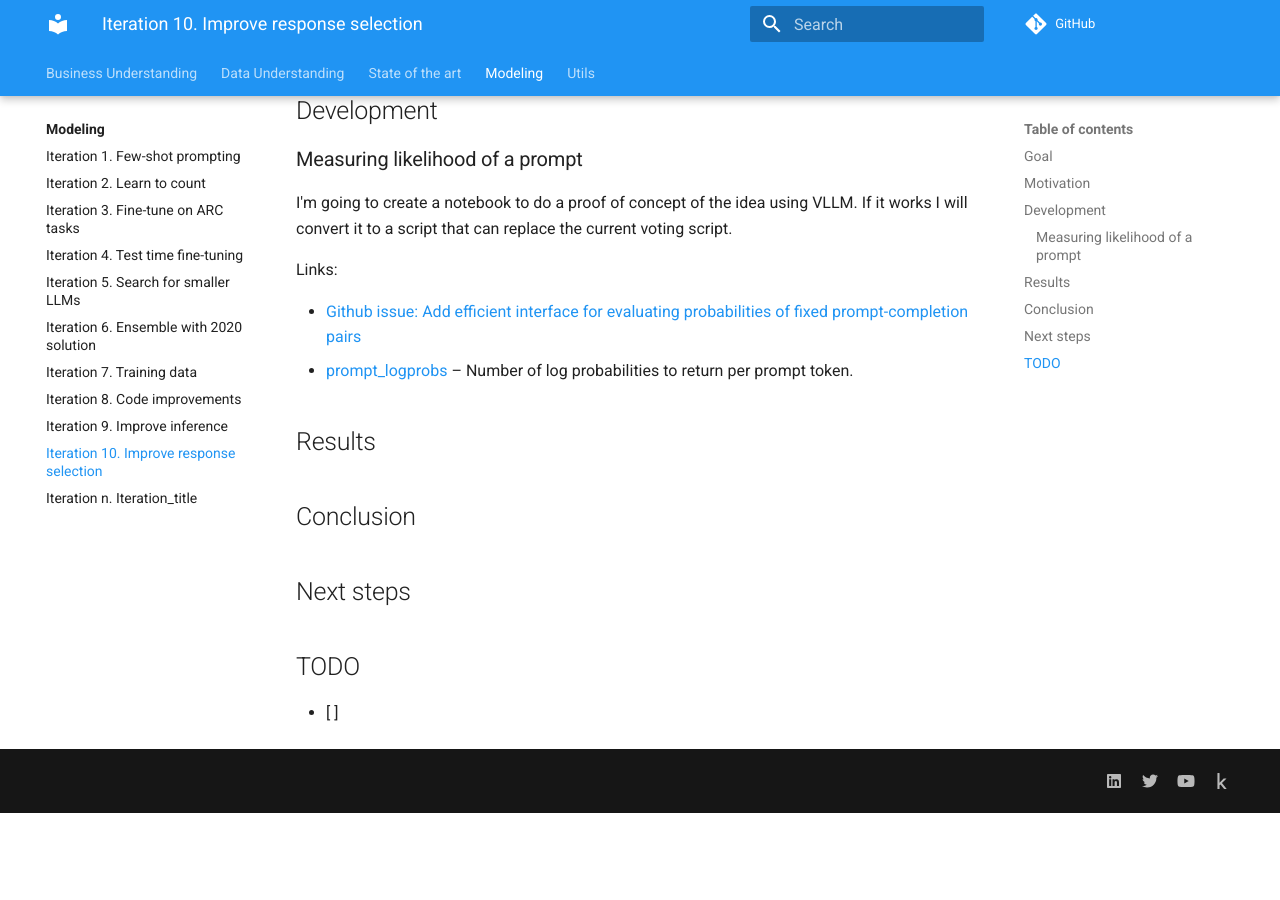
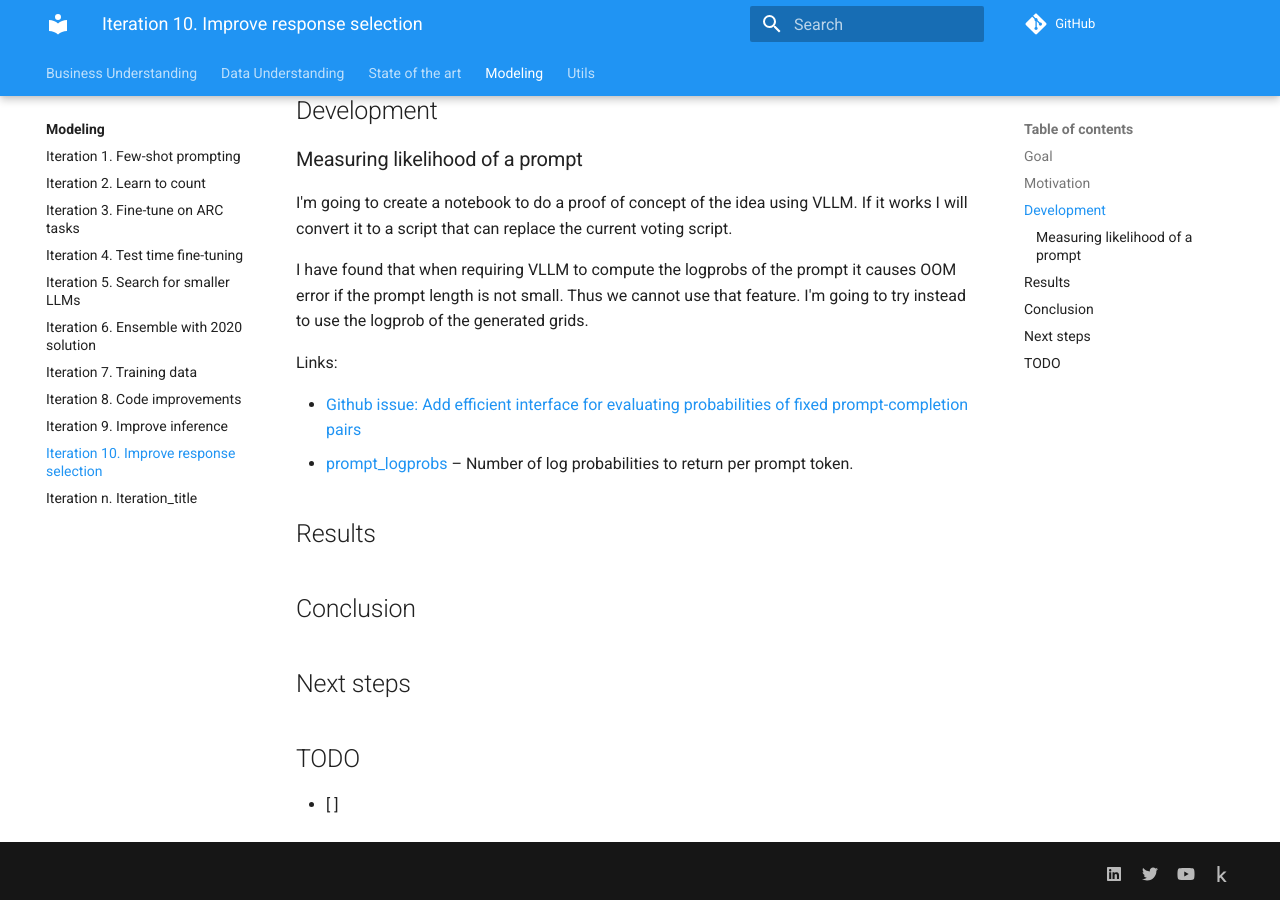
Before and after one commit to zhengjunyao-work/arc24, an MkDocs documentation site: the page built from docs/modeling/Iteration_10_improve_selection.md, in a window 1280 px wide and 900 px high, scrolled down 603 px. Built offline with MkDocs 1.6.1 and Material for MkDocs 9.7.7, drawn with Linux system fonts in a browser that asks for light colours; comment, search, counter and statistics services are not loaded; before the commit the page ends 1416 px from its top, so only the background shows below that.

Commit message:
started to work on choosing prompts with logprobs

```diff
--- a/docs/modeling/Iteration_10_improve_selection.md
+++ b/docs/modeling/Iteration_10_improve_selection.md
@@ -22,6 +22,9 @@ the likelihood of an answer once it has been created. And maybe that can be used
 I'm going to create a notebook to do a proof of concept of the idea using VLLM. If it works I will
 convert it to a script that can replace the current voting script.
 
+I have found that when requiring VLLM to compute the logprobs of the prompt it causes OOM error if the prompt length is not small.
+Thus we cannot use that feature. I'm going to try instead to use the logprob of the generated grids.
+
 Links:
 
 - [Github issue: Add efficient interface for evaluating probabilities of fixed prompt-completion pairs](https://github.com/vllm-project/vllm/issues/5234)
```
Also changed, not shown: 2 other files.
